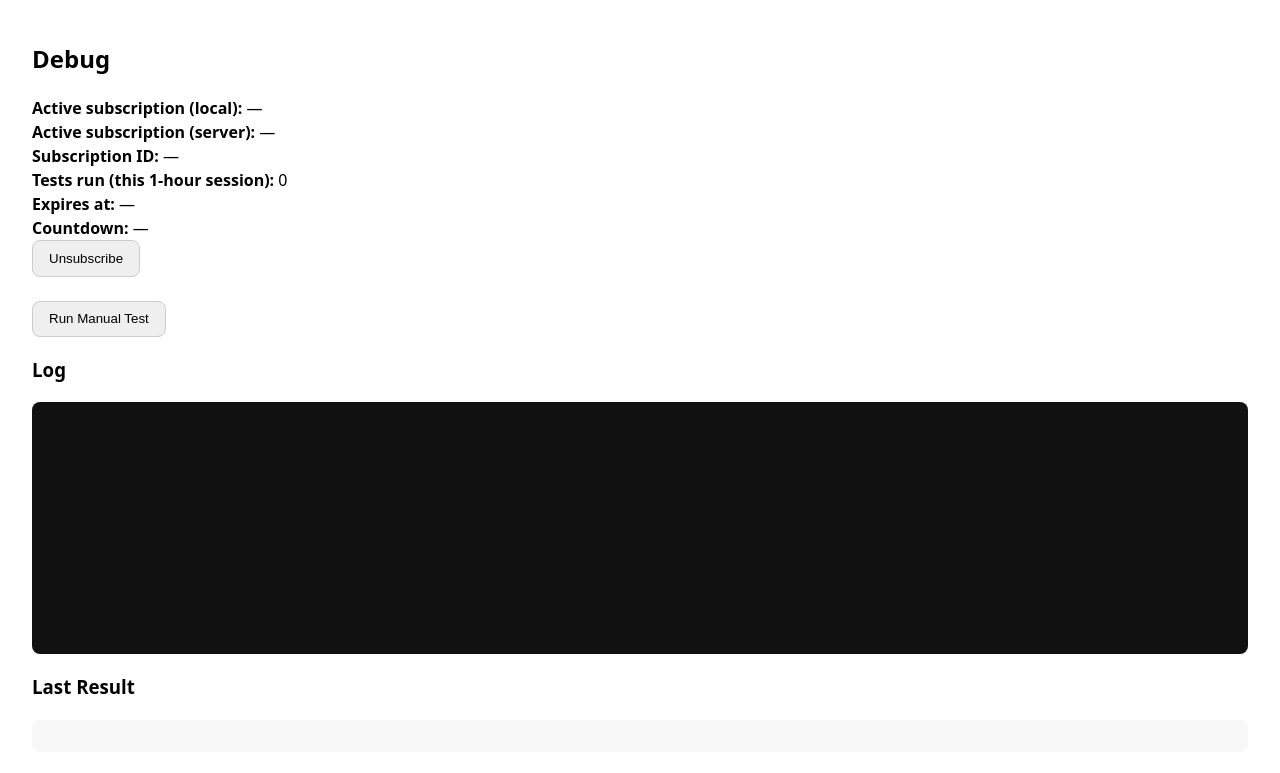
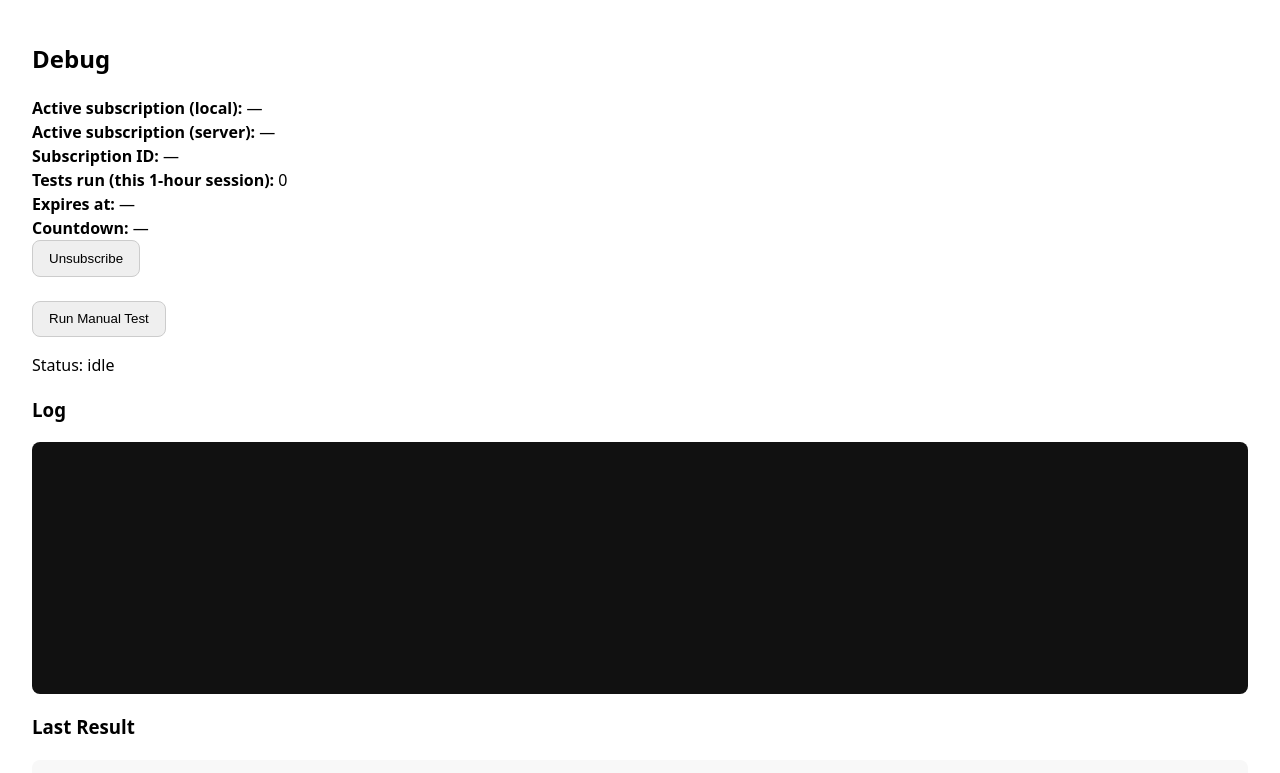
Before and after one commit to avner-csumb/netlify-redis-push-starter, a website: page public/index.html in a window 1280 px wide. Shown: the part 141-914 px from the top of the page. Drawn offline with Linux system fonts and the light colour scheme.

Commit message:
latest changes 11

```diff
--- a/public/index.html
+++ b/public/index.html
@@ -54,7 +54,7 @@
 
   <button id="runTestBtn">Run Manual Test</button>
 
-  <!-- <p>Status: <span id="status">idle</span></p> -->
+  <p>Status: <span id="status">idle</span></p>
 
   <h3>Log</h3>
   <pre class="log" id="log"></pre>
```
